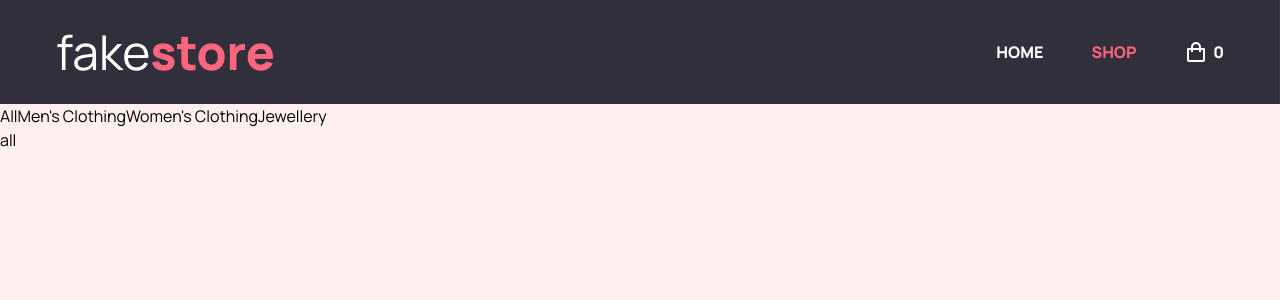
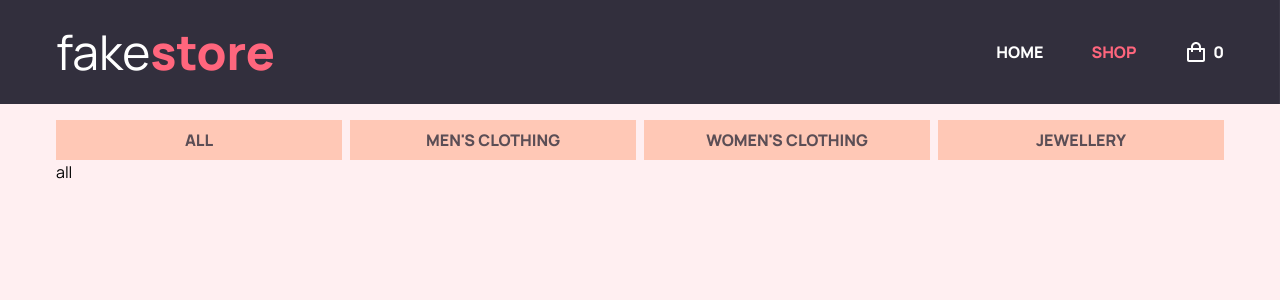
Before and after one commit to Chamara-Wijepala/shopping-cart-v2, a React (Vite) app: page /shop in a window 1280 px wide. Shown: the top 300 px of the page. Built offline with nearby package versions, Linux system fonts and the light colour scheme.

Commit message:
Add styles to shop page tab panel

```diff
--- a/src/index.css
+++ b/src/index.css
@@ -174,6 +174,10 @@ svg {
   animation: fadeIn 1s;
 }
 
+.text-center {
+  text-align: center;
+}
+
 .no-list-style {
   list-style: none;
 }
--- a/src/pages/shop/index.tsx
+++ b/src/pages/shop/index.tsx
@@ -1,16 +1,29 @@
 import { NavLink, Outlet } from "react-router-dom";
+
+import "./shop.css";
 
 export default function Shop() {
   return (
-    <>
-      <nav>
-        <NavLink to="all">All</NavLink>
-        <NavLink to="men">Men&apos;s Clothing</NavLink>
-        <NavLink to="women">Women&apos;s Clothing</NavLink>
-        <NavLink to="jewellery">Jewellery</NavLink>
+    <div className="container">
+      <nav
+        aria-label="secondary navigation"
+        className="category-tab-panel fw-800 no-list-style uppercase text-center"
+      >
+        <NavLink to="all" className="tab-item">
+          All
+        </NavLink>
+        <NavLink to="men" className="tab-item">
+          Men&apos;s Clothing
+        </NavLink>
+        <NavLink to="women" className="tab-item">
+          Women&apos;s Clothing
+        </NavLink>
+        <NavLink to="jewellery" className="tab-item">
+          Jewellery
+        </NavLink>
       </nav>
 
       <Outlet />
-    </>
+    </div>
   );
 }
--- /dev/null
+++ b/src/pages/shop/shop.css
@@ -0,0 +1,26 @@
+.category-tab-panel {
+  display: grid;
+  gap: 0.5rem;
+}
+
+.tab-item {
+  padding: 0.5rem;
+  color: hsl(var(--clr-secondary-800) / 0.8);
+  background-color: hsl(var(--clr-secondary-300) / 0.6);
+  transition: background-color 200ms ease-in-out;
+}
+
+.tab-item:hover,
+.tab-item:focus {
+  background-color: hsl(var(--clr-accent-400) / 0.4);
+}
+
+.tab-item.active {
+  background-color: hsl(var(--clr-accent-400) / 0.6);
+}
+
+@media (min-width: 48em) {
+  .category-tab-panel {
+    grid-template-columns: repeat(4, 1fr);
+  }
+}
```
